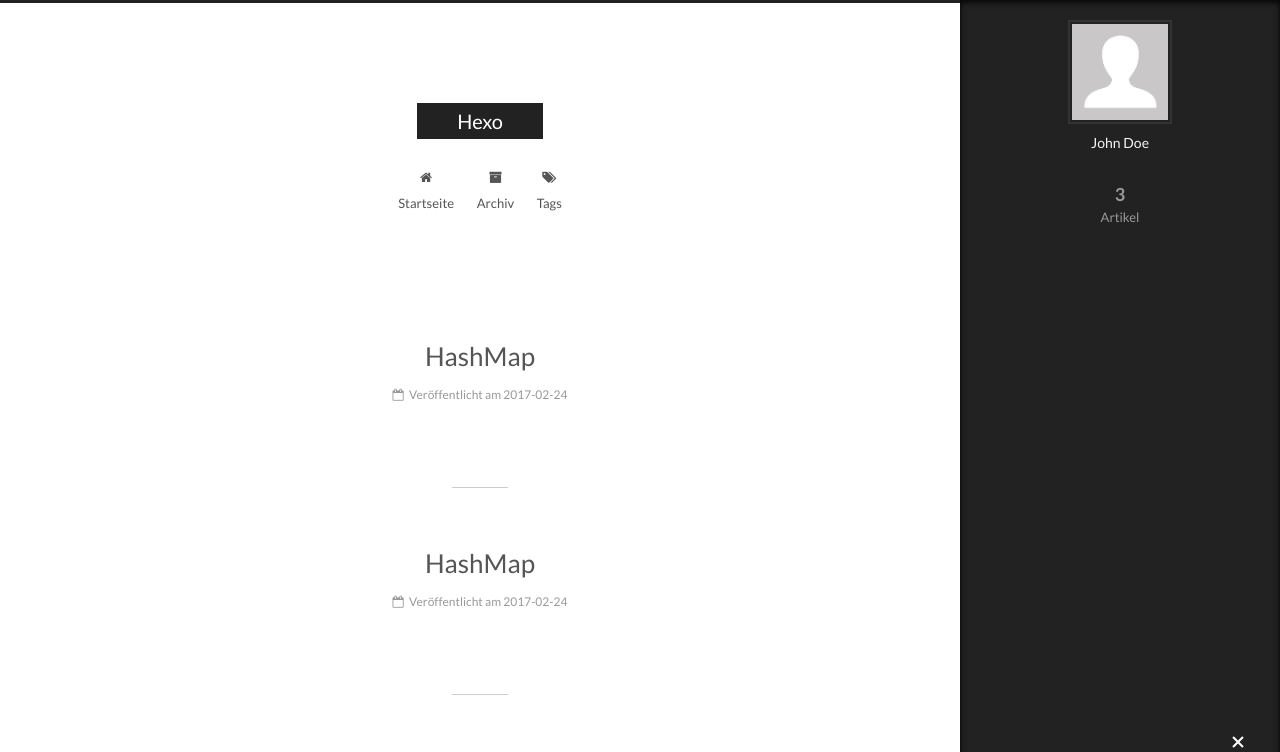
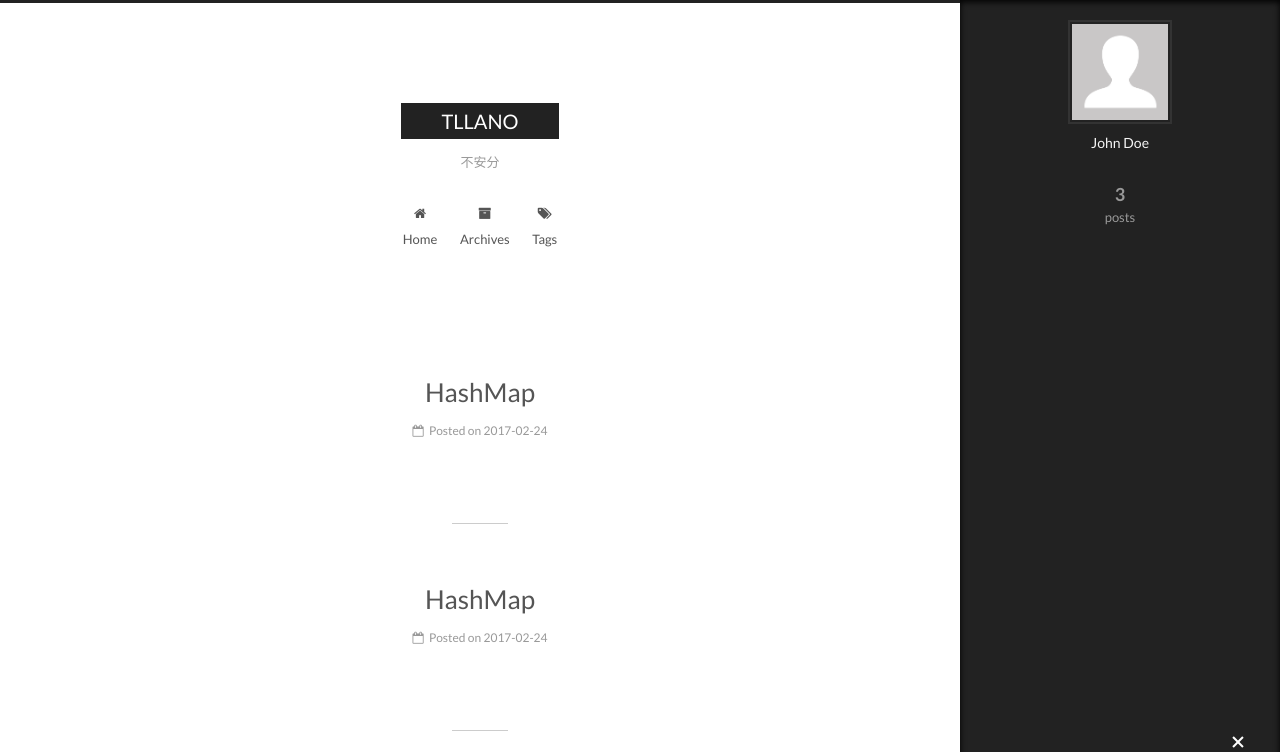
Before and after one commit to le773/thumb.github.io, a plain HTML site: page index.html in a window 1280 px wide. Both pictures are taken after a click on the element 1238 px from the left and 743 px from the top of the page. Shown: the top 752 px of the page. Drawn offline with Linux system fonts and the light colour scheme.

Commit message:
Site updated: 2017-02-24 22:24:26

```diff
--- a/index.html
+++ b/index.html
@@ -88,11 +88,11 @@
 
 
 <meta property="og:type" content="website">
-<meta property="og:title" content="Hexo">
+<meta property="og:title" content="TLLANO">
 <meta property="og:url" content="https://le773.github.io/index.html">
-<meta property="og:site_name" content="Hexo">
+<meta property="og:site_name" content="TLLANO">
 <meta name="twitter:card" content="summary">
-<meta name="twitter:title" content="Hexo">
+<meta name="twitter:title" content="TLLANO">
 
 
 
@@ -126,7 +126,7 @@
 
 
 
-  <title> Hexo </title>
+  <title> TLLANO </title>
 </head>
 
 <body itemscope itemtype="http://schema.org/WebPage" lang="zh-CN">
@@ -164,12 +164,12 @@
     <div class="custom-logo-site-title">
       <a href="/"  class="brand" rel="start">
         <span class="logo-line-before"><i></i></span>
-        <span class="site-title">Hexo</span>
+        <span class="site-title">TLLANO</span>
         <span class="logo-line-after"><i></i></span>
       </a>
     </div>
 
-        <p class="site-subtitle"></p>
+        <p class="site-subtitle">不安分</p>
 
   </div>
 
@@ -194,7 +194,7 @@
 
               <i class="menu-item-icon fa fa-fw fa-home"></i> <br />
 
-            Startseite
+            Home
           </a>
         </li>
 
@@ -204,7 +204,7 @@
 
               <i class="menu-item-icon fa fa-fw fa-archive"></i> <br />
 
-            Archiv
+            Archives
           </a>
         </li>
 
@@ -256,7 +256,7 @@
     </span>
 
     <span hidden itemprop="publisher" itemscope itemtype="http://schema.org/Organization">
-      <meta itemprop="name" content="Hexo">
+      <meta itemprop="name" content="TLLANO">
     </span>
 
 
@@ -284,7 +284,7 @@
                 <i class="fa fa-calendar-o"></i>
               </span>
 
-                <span class="post-meta-item-text">Veröffentlicht am</span>
+                <span class="post-meta-item-text">Posted on</span>
 
               <time title="Post created" itemprop="dateCreated datePublished" datetime="2017-02-24T00:40:17+08:00">
                 2017-02-24
@@ -373,7 +373,7 @@
     </span>
 
     <span hidden itemprop="publisher" itemscope itemtype="http://schema.org/Organization">
-      <meta itemprop="name" content="Hexo">
+      <meta itemprop="name" content="TLLANO">
     </span>
 
 
@@ -401,7 +401,7 @@
                 <i class="fa fa-calendar-o"></i>
               </span>
 
-                <span class="post-meta-item-text">Veröffentlicht am</span>
+                <span class="post-meta-item-text">Posted on</span>
 
               <time title="Post created" itemprop="dateCreated datePublished" datetime="2017-02-24T00:39:14+08:00">
                 2017-02-24
@@ -490,7 +490,7 @@
     </span>
 
     <span hidden itemprop="publisher" itemscope itemtype="http://schema.org/Organization">
-      <meta itemprop="name" content="Hexo">
+      <meta itemprop="name" content="TLLANO">
     </span>
 
 
@@ -518,7 +518,7 @@
                 <i class="fa fa-calendar-o"></i>
               </span>
 
-                <span class="post-meta-item-text">Veröffentlicht am</span>
+                <span class="post-meta-item-text">Posted on</span>
 
               <time title="Post created" itemprop="dateCreated datePublished" datetime="2017-02-24T00:03:39+08:00">
                 2017-02-24
@@ -644,7 +644,7 @@
             <div class="site-state-item site-state-posts">
               <a href="/archives">
                 <span class="site-state-item-count">3</span>
-                <span class="site-state-item-name">Artikel</span>
+                <span class="site-state-item-name">posts</span>
               </a>
             </div>
 
@@ -698,7 +698,7 @@
 
 
 <div class="powered-by">
-  Erstellt mit  <a class="theme-link" href="https://hexo.io">Hexo</a>
+  Powered by <a class="theme-link" href="https://hexo.io">Hexo</a>
 </div>
 
 <div class="theme-info">
```
Also changed, not shown: 2017/02/24/HashMap-1/index.html (+10 -10 lines), 2017/02/24/HashMap/index.html (+10 -10 lines), 2017/02/24/hello-world/index.html (+12 -12 lines), archives/2017/02/index.html (+11 -11 lines), archives/2017/index.html (+11 -11 lines), archives/index.html (+11 -11 lines).
